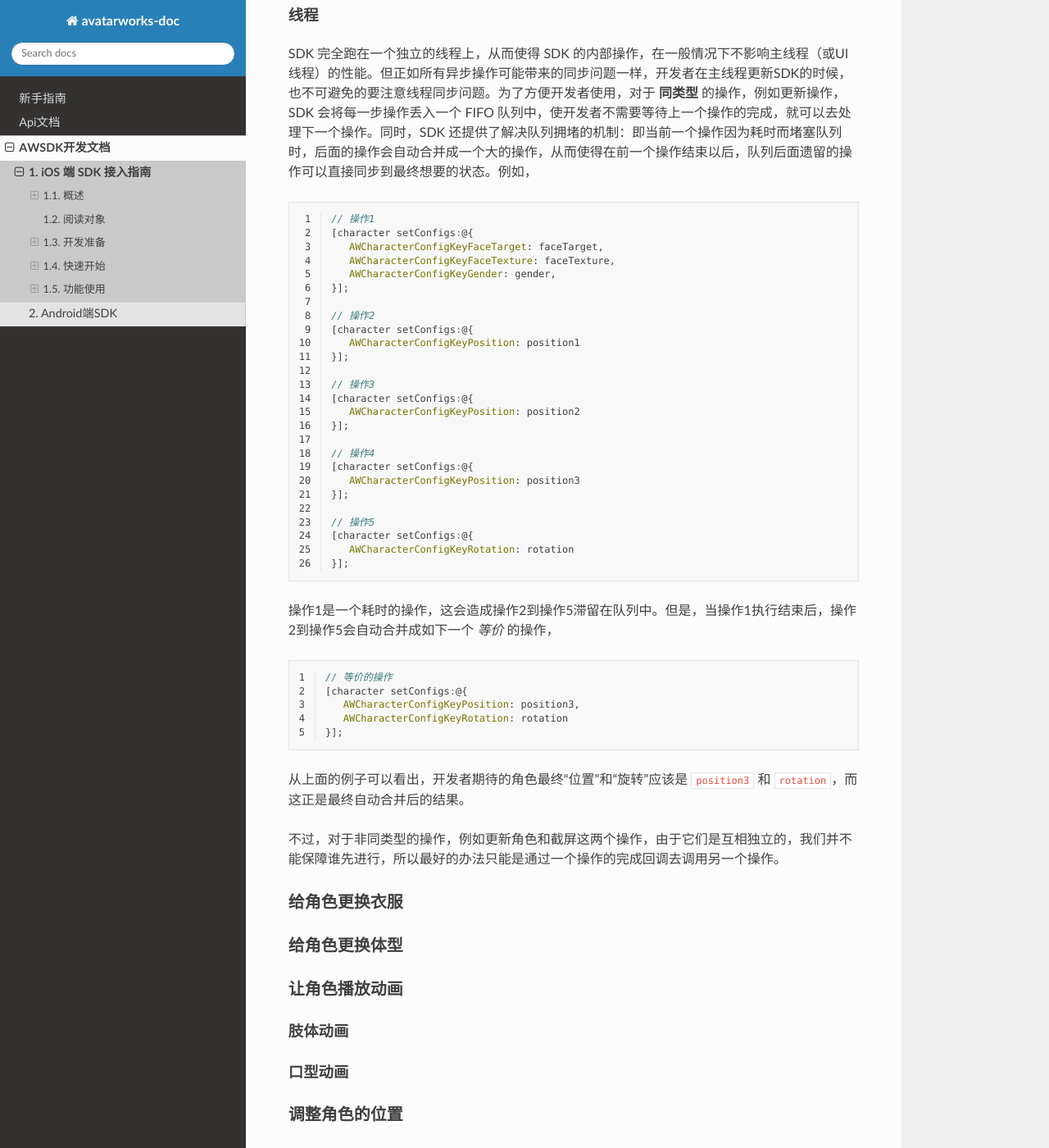
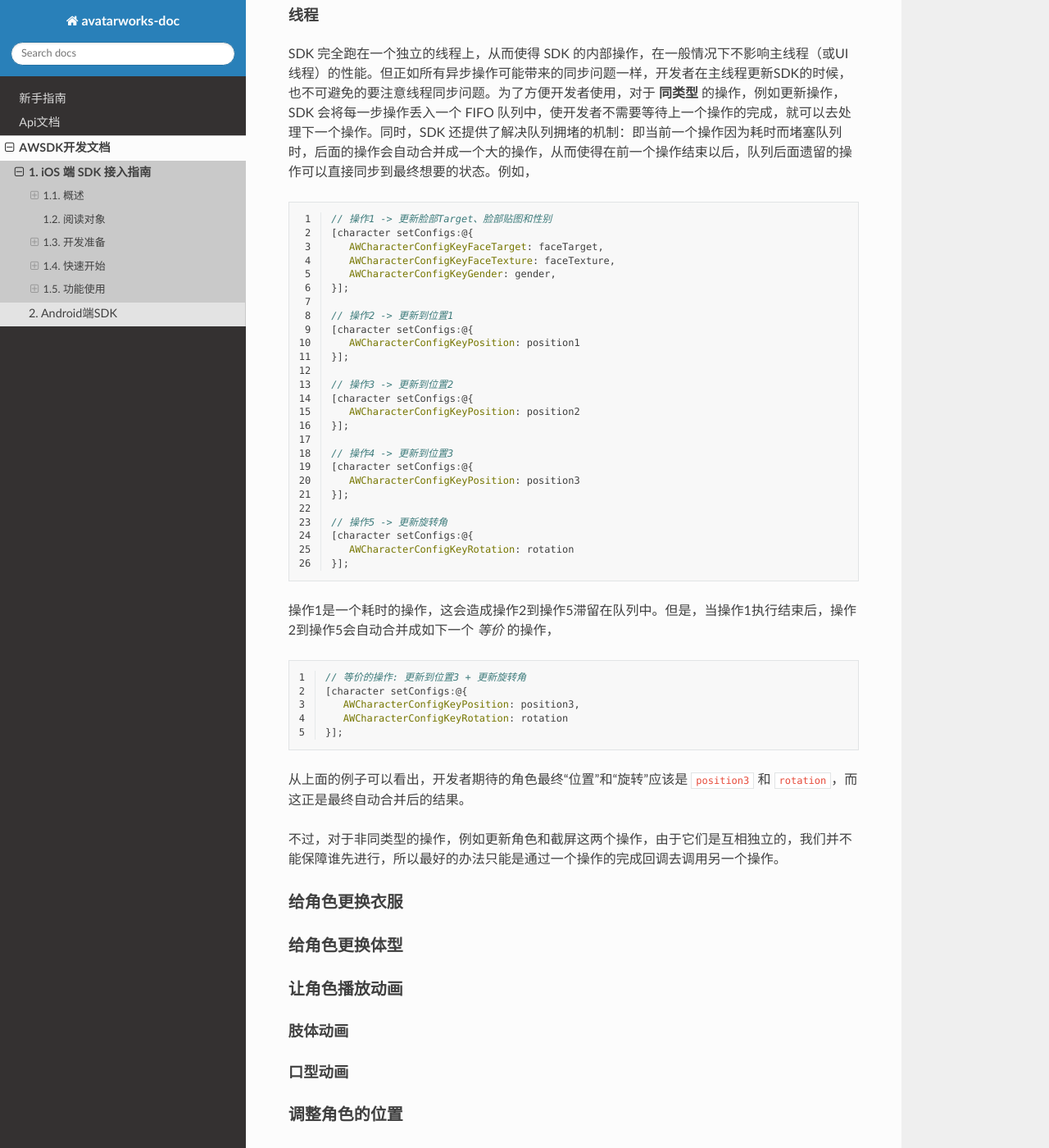
Before and after one commit to avatarworks/doc, a Sphinx documentation site: the page built from source/awsdk/ios.rst, in a window 1280 px wide and 1400 px high, scrolled down 7956 px. Shown: the whole window at 82% size. Built offline with Sphinx 7.4.7 and the Read the Docs theme 2.0.0, drawn with Linux system fonts in a browser that asks for light colours.

Commit message:
Update ios.rst

```diff
--- a/source/awsdk/ios.rst
+++ b/source/awsdk/ios.rst
@@ -331,29 +331,29 @@ SDK 完全跑在一个独立的线程上，从而使得 SDK 的内部操作，
 .. code-block:: objc
    :linenos:
 
-   // 操作1
+   // 操作1 -> 更新脸部Target、脸部贴图和性别
    [character setConfigs:@{
       AWCharacterConfigKeyFaceTarget: faceTarget,
       AWCharacterConfigKeyFaceTexture: faceTexture,
       AWCharacterConfigKeyGender: gender,
    }];
 
-   // 操作2
+   // 操作2 -> 更新到位置1
    [character setConfigs:@{
       AWCharacterConfigKeyPosition: position1
    }];
 
-   // 操作3
+   // 操作3 -> 更新到位置2
    [character setConfigs:@{
       AWCharacterConfigKeyPosition: position2
    }];
 
-   // 操作4
+   // 操作4 -> 更新到位置3
    [character setConfigs:@{
       AWCharacterConfigKeyPosition: position3
    }];
 
-   // 操作5
+   // 操作5 -> 更新旋转角
    [character setConfigs:@{
       AWCharacterConfigKeyRotation: rotation
    }];
@@ -363,7 +363,7 @@ SDK 完全跑在一个独立的线程上，从而使得 SDK 的内部操作，
 .. code-block:: objc
    :linenos:
 
-   // 等价的操作
+   // 等价的操作: 更新到位置3 + 更新旋转角
    [character setConfigs:@{
       AWCharacterConfigKeyPosition: position3,
       AWCharacterConfigKeyRotation: rotation
```
